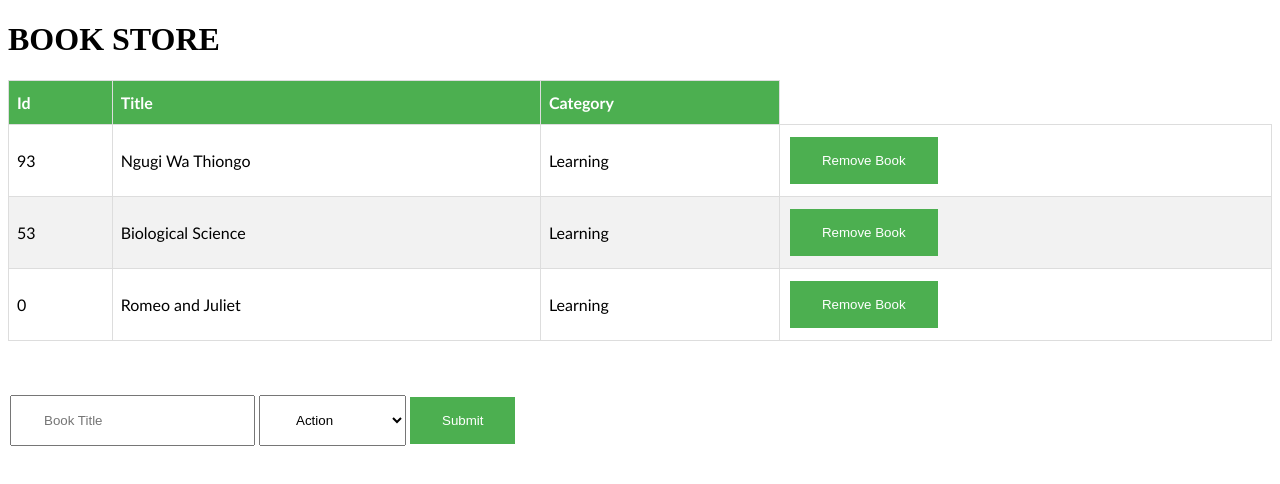
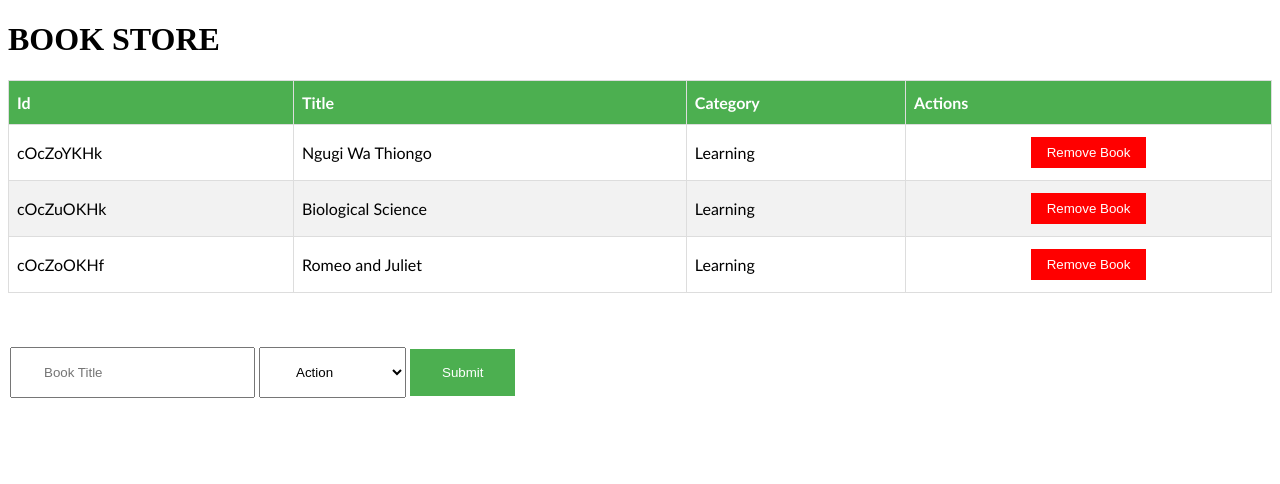
Before and after one commit to frankopkusianwar/bookstore, a React (Create React App) app: page / in a window 1280 px wide. Shown: the top 484 px of the page. Built offline with nearby package versions, Linux system fonts and the light colour scheme.

Commit message:
Fix rebase bugs

```diff
--- a/src/components/Book.js
+++ b/src/components/Book.js
@@ -6,13 +6,13 @@ const Book = ({ book, removeBook }) => (
     <td>{ book.id }</td>
     <td>{ book.title }</td>
     <td>{ book.category }</td>
-    <td><button type="submit" onClick={() => removeBook(book)}>Remove Book</button></td>
+    <td><button type="submit" className="remove" onClick={() => removeBook(book)}>Remove Book</button></td>
   </tr>
 );
 
 Book.propTypes = {
   book: propTypes.shape({
-    id: propTypes.number.isRequired,
+    id: propTypes.string.isRequired,
     title: propTypes.string.isRequired,
     category: propTypes.string.isRequired,
   }).isRequired,
--- a/src/containers/BooksForm.js
+++ b/src/containers/BooksForm.js
@@ -1,6 +1,7 @@
 import React from 'react';
 import { connect } from 'react-redux';
 import shortid from 'shortid';
+import propTypes from 'prop-types';
 import { createBook } from '../actions/index';
 
 class BookForm extends React.Component {
@@ -15,36 +16,34 @@ class BookForm extends React.Component {
   }
 
   handleChange(e) {
-    this.setState({
-      title: e.target.title,
-      category: e.target.category,
-    });
+    const { name, value } = e.target;
+    this.setState({ [name]: value });
   }
 
   handleSubmit(e) {
     e.preventDefault();
     const { title, category } = this.state;
+    const { createBook } = this.props;
     const book = {
       id: shortid.generate(),
       title,
       category,
     };
-    createBook(book);
+    if (title && category) {
+      createBook(book);
+    }
     e.target.reset();
   }
 
   render() {
+    const categories = ['Action', 'Biography', 'History', 'Horror', 'Kids', 'Learning', 'Sci-Fi'];
     return (
-      <form>
+      <form onSubmit={this.handleSubmit} onChange={this.handleChange}>
         <input placeholder="Book Title" type="text" id="title" name="title" onChange={this.handleChange} />
-        <select id="category" name="category">
-          <option>Action</option>
-          <option>Biography</option>
-          <option>History</option>
-          <option>Horror</option>
-          <option>Kids</option>
-          <option>Learning</option>
-          <option>Sci-Fi</option>
+        <select name="category">
+          {categories.map(category => (
+            <option key={category}>{category}</option>
+          ))}
         </select>
         <button type="submit" onSubmit={this.handleSubmit}>Submit</button>
       </form>
@@ -58,6 +57,10 @@ const mapDispatchToProps = dispatch => ({
   },
 });
 
+BookForm.propTypes = {
+  createBook: propTypes.func.isRequired,
+};
+
 const BookFormConnected = connect(null, mapDispatchToProps)(BookForm);
 
 export default BookFormConnected;
--- a/src/containers/BooksList.js
+++ b/src/containers/BooksList.js
@@ -17,6 +17,7 @@ const BooksList = ({ books, removeBook }) => {
             <th>Id</th>
             <th>Title</th>
             <th>Category</th>
+            <th>Actions</th>
           </tr>
         </thead>
         <tbody>
--- a/src/css/index.css
+++ b/src/css/index.css
@@ -1,8 +1,3 @@
-/* #table {
-  display: flex;
-  justify-content: center;
-} */
-
 table {
   font-family: "Trebuchet MS", Arial, Helvetica, sans-serif;
   border-collapse: collapse;
@@ -50,3 +45,17 @@ button {
   margin: 4px 2px;
   cursor: pointer;
 }
+
+.remove {
+  background-color: red;
+  border: none;
+  color: white;
+  padding: 8px 16px;
+  text-decoration: none;
+  margin: 4px 2px;
+  cursor: pointer;
+}
+
+table td:last-child {
+  text-align: center;
+}
--- a/src/index.js
+++ b/src/index.js
@@ -9,17 +9,17 @@ import rootReducer from './reducers/index';
 const initialState = {
   books: [
     {
-      id: Math.floor(Math.random() * 100),
+      id: 'cOcZoYKHk',
       title: 'Ngugi Wa Thiongo',
       category: 'Learning',
     },
     {
-      id: Math.floor(Math.random() * 100),
+      id: 'cOcZuOKHk',
       title: 'Biological Science',
       category: 'Learning',
     },
     {
-      id: Math.floor(Math.random() * 100),
+      id: 'cOcZoOKHf',
       title: 'Romeo and Juliet',
       category: 'Learning',
     },
```
Also changed, not shown: src/components/CategoryFilter.js (+4 -9 lines).
